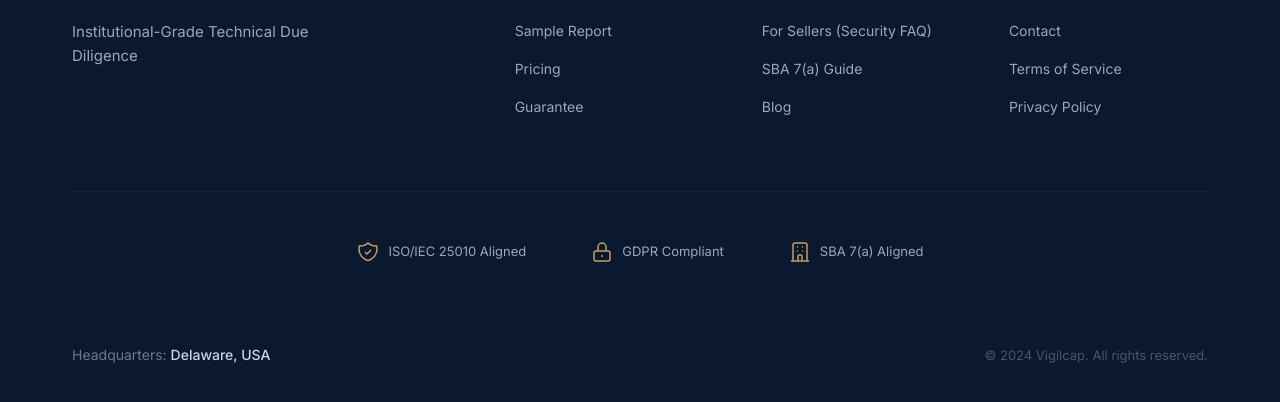
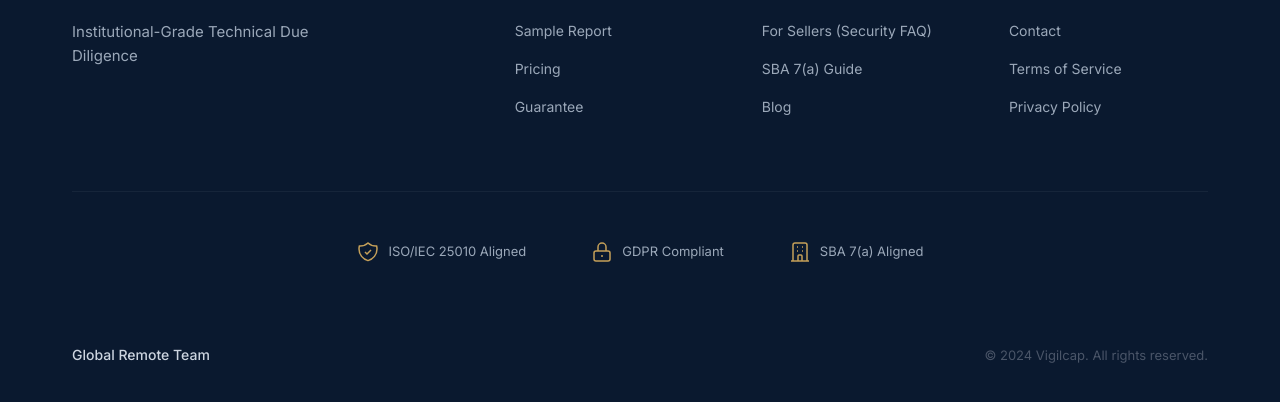
Before and after one commit to laviegeminipro2-arch/vigilcap-website, a plain HTML site: page index.html in a window 1280 px wide. Shown: the part 8568-8970 px from the top of the page. Drawn offline with nearby package versions, Linux system fonts and the light colour scheme.

Commit message:
Update location to Global Remote Team

```diff
--- a/index.html
+++ b/index.html
@@ -658,8 +658,7 @@
             </div>
             <div class="footer-bottom">
                 <div class="footer-locations">
-                    <span>Headquarters:</span>
-                    <span class="location">Delaware, USA</span>
+                    <span class="location">Global Remote Team</span>
                 </div>
                 <div class="footer-copyright">
                     © 2024 Vigilcap. All rights reserved.
```
